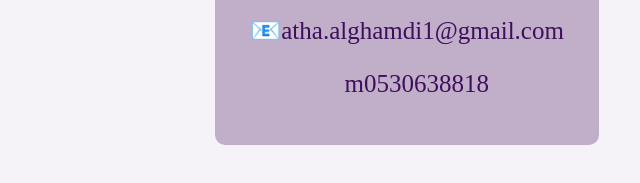
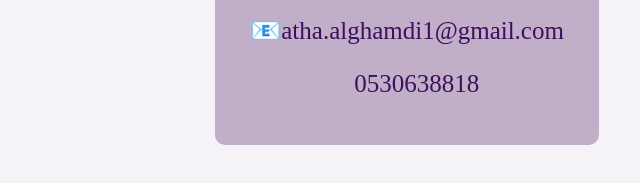
Before and after one commit to athaalghamdi1/mini-portfolio, a plain HTML site: page Contact.html in a window 1280 px wide. Shown: the part 411-594 px from the top of the page, 233-873 px from the left. Drawn offline with Linux system fonts and the light colour scheme.

Commit message:
new update

```diff
--- a/Contact.html
+++ b/Contact.html
@@ -13,7 +13,7 @@
         <div class="Contact-box">
    <p class="Contact-item"><a id="linkedin" href="http://linkedin.com/in/atha-alghamdi-2b307328b">&#xf08c;LinkedIn</a></p>
     <p><a href="mailto:atha.alghamdi1@gmail.com" class="Contact-item">&#128231;atha.alghamdi1@gmail.com</a></p>
-   <p class="Contact-item">&#xf098;m0530638818</p>
+   <p class="Contact-item">&#xf098;0530638818</p>
 </div>
 </div>
 </body>
```
